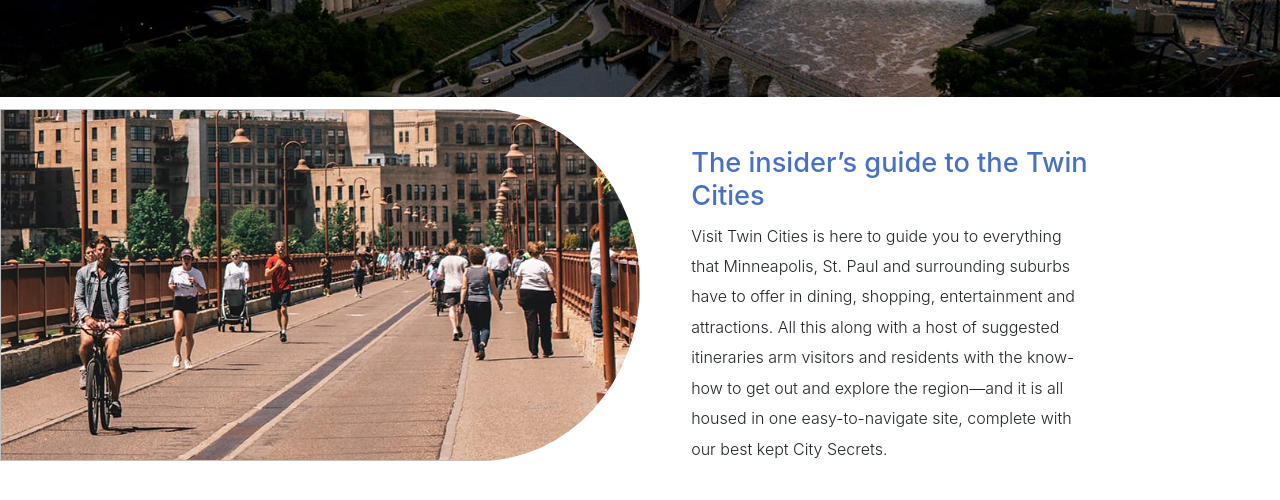
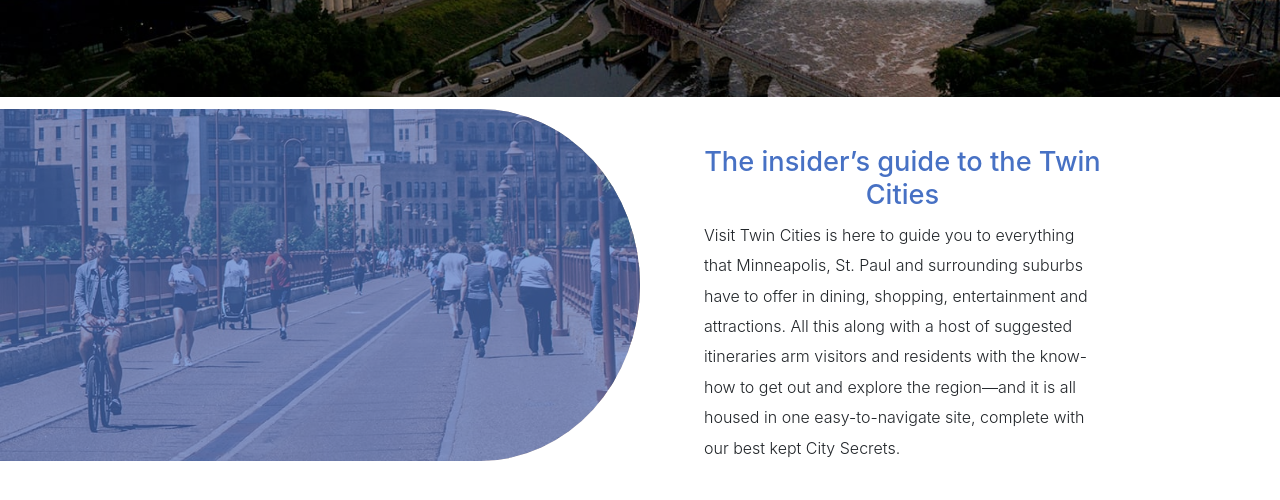
Before and after one commit to MMision/VisitTwinCities, a plain HTML site: page index.html in a window 1280 px wide. Shown: the part 378-878 px from the top of the page. Drawn offline with nearby package versions, Linux system fonts and the light colour scheme.

Commit message:
Add files via upload

```diff
--- a/index.html
+++ b/index.html
@@ -64,11 +64,17 @@
   </div>
   </div>
   <div class="middleContent">
+  <div class="middleImage">
     <div class="middleImageOverlay">
-    <img border="0" class="middleImage" alt=""></a></div>
-        <h3 class="left">The insider’s guide to the Twin Cities</h3>
-        <h4 class="left">Visit Twin Cities is here to guide you to everything that Minneapolis, St. Paul and surrounding suburbs have to offer in dining, shopping, entertainment and attractions. All this along with a host of suggested itineraries arm visitors and residents with the know-how to get out and explore the region—and it is all housed in one easy-to-navigate site, complete with our best kept City Secrets.</h4>
-      </div>
+      <div class="middleImageIcon"><svg width="0" height="0" border="0" alt="Middle Page Icon Travel" src=travel_Icon.svg></div>
+    </div>
+  </div>
+      <div class="left">
+        <h3>The insider’s guide to the Twin Cities</h3>
+        <h4>Visit Twin Cities is here to guide you to everything that Minneapolis, St. Paul and surrounding suburbs have to offer in dining, shopping, entertainment and attractions. All this along with a host of suggested itineraries arm visitors and residents with the know-how to get out and explore the region—and it is all housed in one easy-to-navigate site, complete with our best kept City Secrets.</h4>
+    </div>
+  </div>
+  </div>
     <div class="bottomContent">
     </div>
 <br>
--- a/style.css
+++ b/style.css
@@ -27,8 +27,6 @@
     font-weight: 300;
     float: left !important;
     width: 100%;
-    padding-left: 5%;
-    padding-right: 5%;
     text-align: center;
 }
 a:hover {
@@ -56,6 +54,7 @@
     width: 9rem;
 }
 .middleContent {
+    width: 100%;
     display: inline-block;
     padding-bottom: 10%;
 }
@@ -73,6 +72,19 @@
     background-position: calc(131 / 200 * 100%) calc(66 / 200 * 100%) border-bottom-right-radius: 0% 0%;
     border-bottom-left-radius: 0% 0%;
 }
+.middleImageIcon {
+    width: 100%;
+    text-align: center;
+    -webkit-transform: translate(-50%,-50%);
+    transform: translate(-50%,-50%);
+    top: 50%;
+    left: 50%;
+    background-repeat: no-repeat;
+    color: white;
+    height: 14vh;
+    position: absolute;
+    display: inline-block;
+}
 .navbar-brand {
     transform: scale(.6);
     padding-left: 0;
@@ -86,9 +98,11 @@
     z-index: 10;
 }
 .middleImageOverlay {
-	width: 100%;
+    width: 100%;
+    border-top-right-radius: 50% 100%;
+    border-bottom-right-radius: 50% 100%;
     height: 100%;
-    background: #0000004d;
+    background: #4771c4a6;
 }
 .homePageImage {
     background-image: url(photography/homepageImage.jpg);
@@ -138,6 +152,8 @@
 .left {
     padding-left: 5%;
     padding-right: 5%;
+    width: 100%;
+    height: 43vh;
 }
 }
 
@@ -183,7 +199,7 @@
     font-size: 1rem;
     line-height: 3.8vh;
     float: left !important;
-    width: 44%;
+    width: 100%;
     text-align: left;
 }
 .visit {
@@ -252,7 +268,6 @@
     font-size: 1rem;
     line-height: 3.8vh;
     float: left !important;
-    width: 44%;
     text-align: left;
 }
 .visit {
@@ -274,9 +289,7 @@
     border-bottom-right-radius: 50% 100%;
     height: 44vh;
     width: 50%;
-    background-position: calc(131 / 200 * 100%) calc(66 / 200 * 100%)
-    border-bottom-right-radius: 0% 0%;
-    border-bottom-left-radius: 0% 0%;
+    background-position: calc(131 / 200 * 100%) calc(66 / 200 * 100%);
 }
 .navbar-brand {
     padding-left: 8%;
@@ -297,8 +310,12 @@
 }
 .left {
     padding-left: 4%;
-    padding-right: 0%;
-    width: 35%;
+    display: inline-block;
+    width: 41%;
     text-align: left;
+    height: 43vh;
+    padding-left: 5%;
+    padding-right: 5%;
+    padding-top: 2%;
 }
 }
```
Also changed, not shown: travel_Icon.svg (added).
